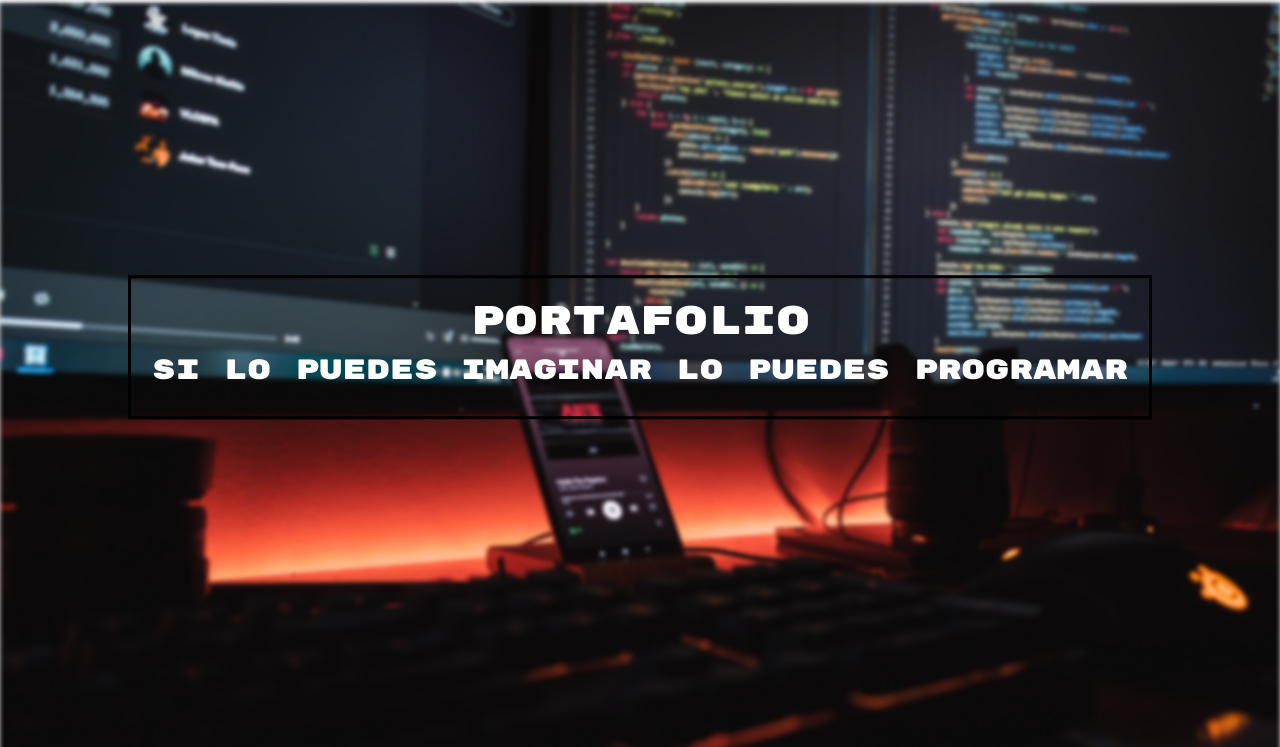
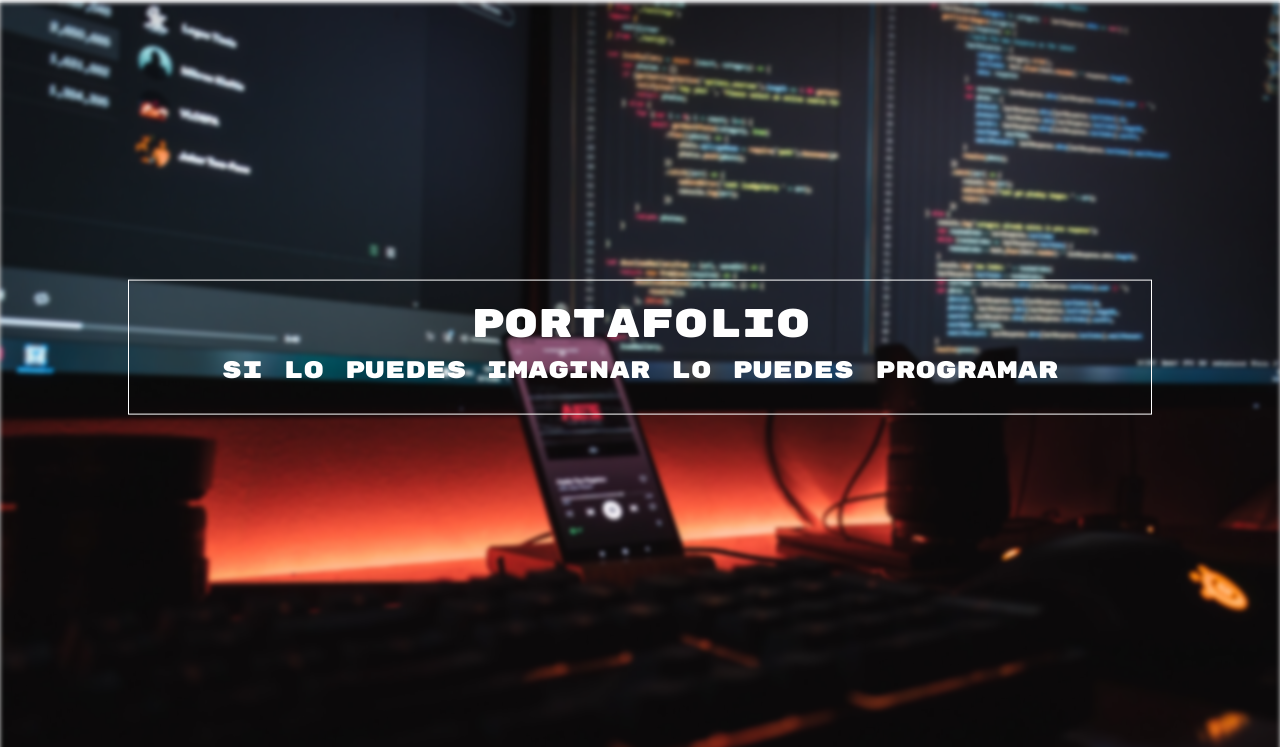
Before and after one commit to Hernan19961/Portafolio, a plain HTML site: page index.html in a window 1280 px wide. Shown: the part 53-800 px from the top of the page. Drawn offline with nearby package versions, Linux system fonts and the light colour scheme; a web font is replaced by a local one.

Commit message:
corregir border bg-text

```diff
--- a/assets/css/style.css
+++ b/assets/css/style.css
@@ -19,7 +19,7 @@ body {
 .bg-text {
     color:white;
     font-weight: bold;
-    border: 3px solid black;
+    border: 1px solid white;
     position: absolute;
     top: 50%;
     left: 50%;
--- a/index.html
+++ b/index.html
@@ -62,7 +62,7 @@
 
     <div class="bg-text container">
         <h1>Portafolio</h1>
-        <h3>Si lo puedes imaginar lo puedes programar</h3>
+        <h4>Si lo puedes imaginar lo puedes programar</h4>
 
     </div>
 
```
